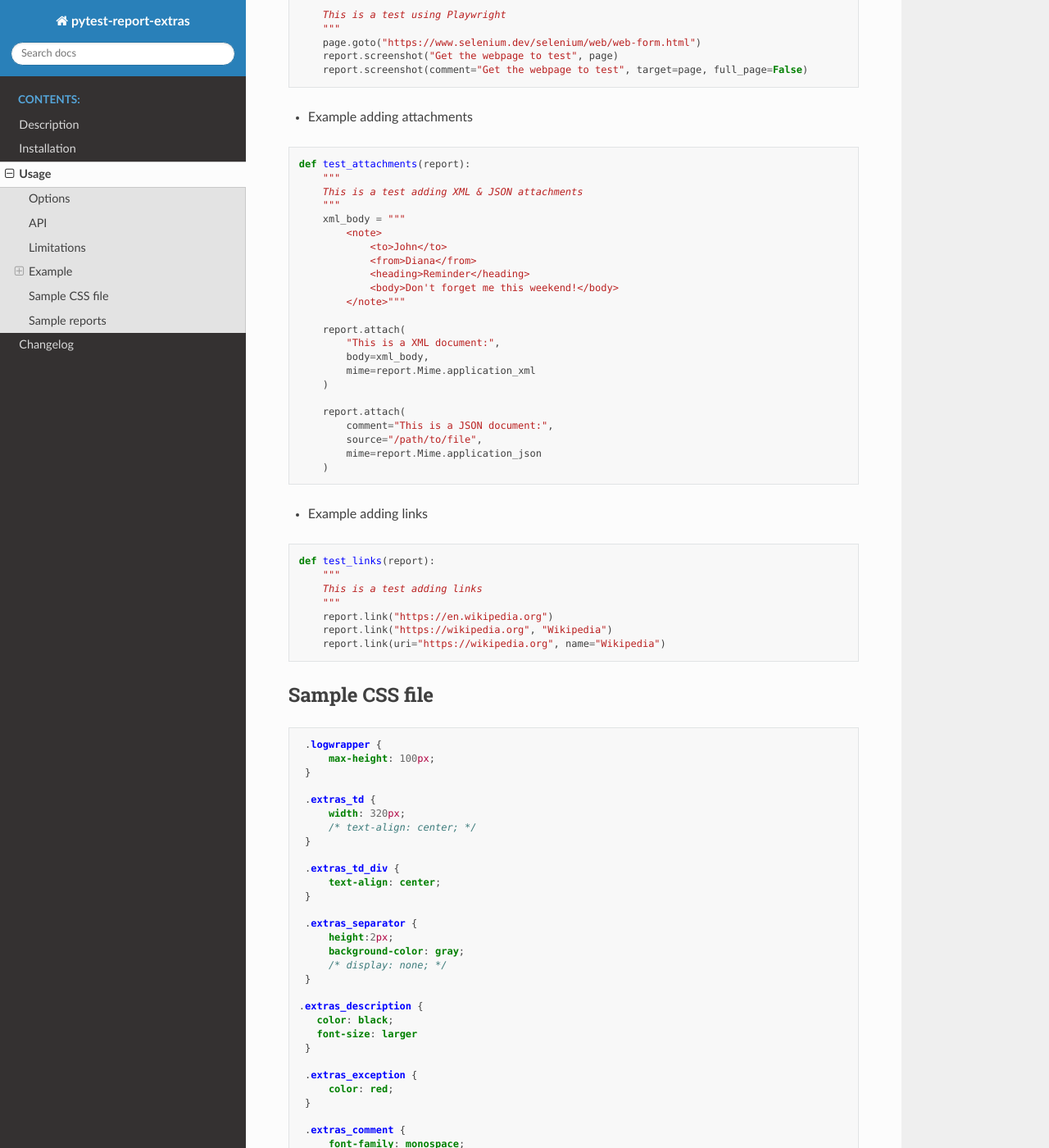
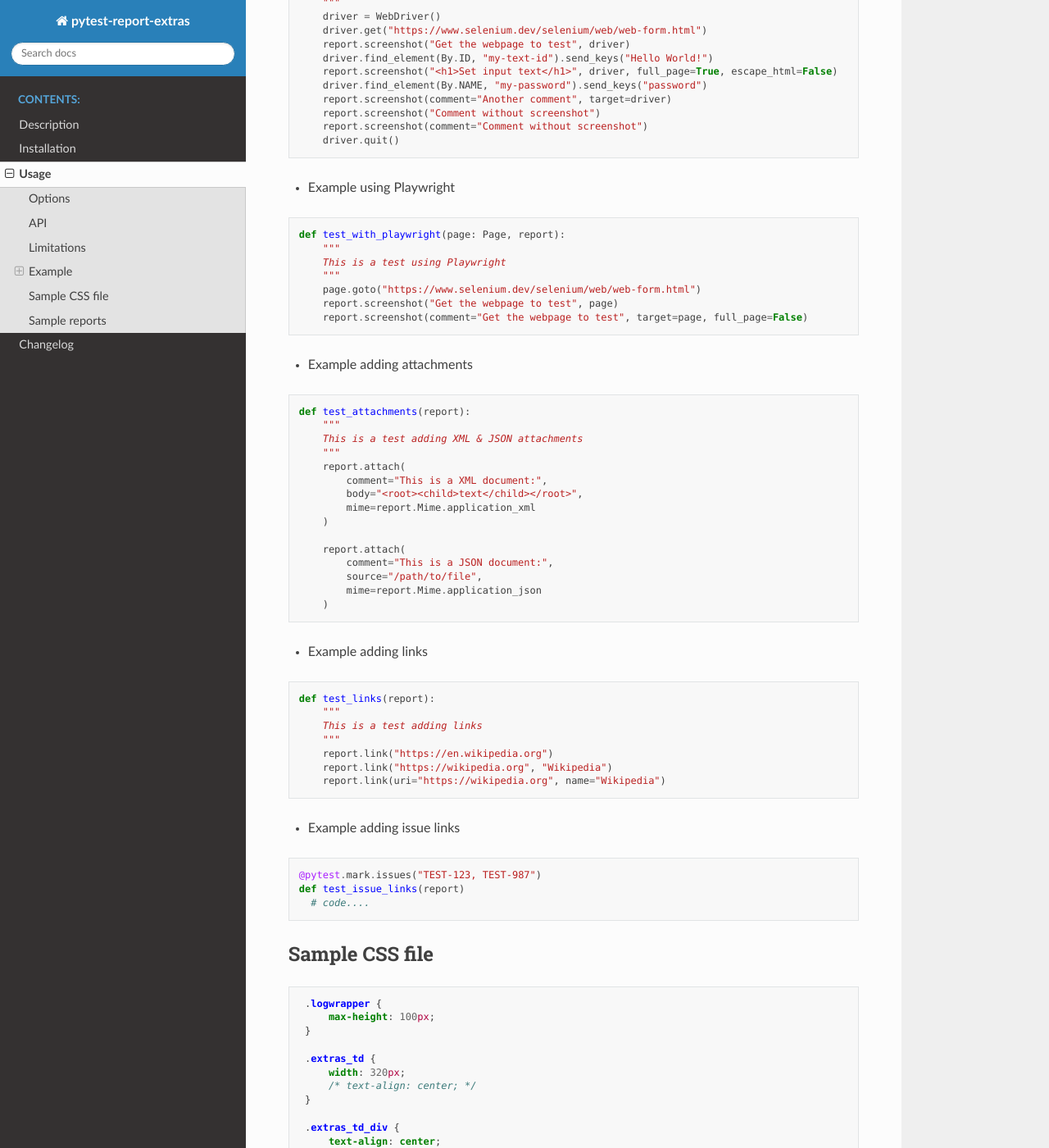
Before and after one commit to harmin-parra/pytest-report-extras, a Sphinx documentation site: the page built from docs/user_guide.rst, in a window 1280 px wide and 1400 px high, scrolled down 3623 px. Shown: the whole window at 82% size. Built offline with Sphinx 7.4.7 and the Read the Docs theme 3.1.0, drawn with Linux system fonts in a browser that asks for light colours; some of the changed text lies outside the part shown.

Commit message:
update docs

```diff
--- a/docs/user_guide.rst
+++ b/docs/user_guide.rst
@@ -50,6 +50,14 @@
 
 Default value: ``4``
 
+----
+
+* ``extras_issue_link_pattern``
+
+The pattern for the issues links (example: https://bugtracker.com/issues/{})
+
+Default value: None
+
 
 API
 ===
@@ -84,8 +92,8 @@
   #    str: - for XML, JSON, YAML, CSV or TXT attachments
   #         - for image attachments if it is a base64 string
   #    bytes: for image attachments
-  #    Dict: for JSON attachments
-  #    List[str]: for list-uri attachments
+  #    dict: for JSON attachments
+  #    list[str]: for list-uri attachments
 
   # The supported mime types are:
   #    report.Mime.image_bmp          or "image/png"
@@ -111,6 +119,13 @@
       uri: str,              # The uri.
       name: str = None       # The text of the anchor tag.
   )
+
+
+To add issue links to a report:
+
+.. code-block:: python
+
+  @pytest.mark.issues("<issue keys separated by comma>")
 
 
 Limitations
@@ -160,6 +175,7 @@
   extras_attachment_indent = 4
   extras_screenshots = all
   extras_sources = False
+  extras_issue_link_pattern = http://bugtracker.com/{}
 
 
 Sample code
@@ -206,17 +222,9 @@
       """
       This is a test adding XML & JSON attachments
       """
-      xml_body = """
-          <note>
-              <to>John</to>
-              <from>Diana</from>
-              <heading>Reminder</heading>
-              <body>Don't forget me this weekend!</body>
-          </note>"""
-
       report.attach(
-          "This is a XML document:",
-          body=xml_body,
+          comment="This is a XML document:",
+          body="<root><child>text</child></root>",
           mime=report.Mime.application_xml
       )
 
@@ -238,6 +246,15 @@
       report.link("https://en.wikipedia.org")
       report.link("https://wikipedia.org", "Wikipedia")
       report.link(uri="https://wikipedia.org", name="Wikipedia")
+
+
+* Example adding issue links
+
+.. code-block:: python
+
+  @pytest.mark.issues("TEST-123, TEST-987")
+  def test_issue_links(report)
+    # code....
 
 
 Sample CSS file
```
Also changed, not shown: other parts of docs/user_guide.rst (+2 -2 lines), docs/changelog.rst (+6 -2 lines).
